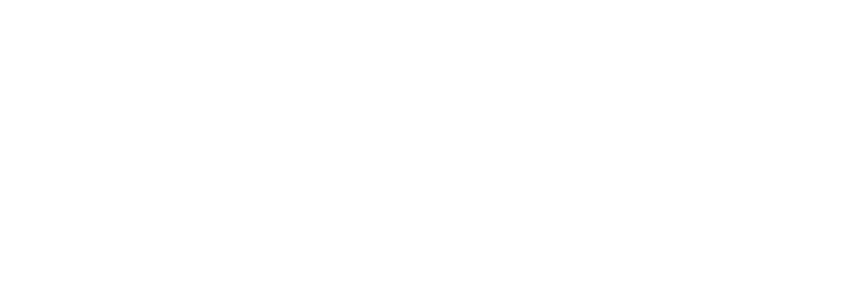
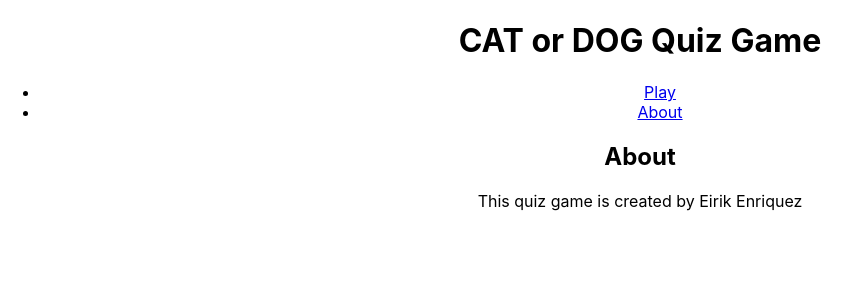
Before and after one commit to eirikenriquez/CatOrDog, a React (Create React App) app in the folder client/: page /about in a window 1280 px wide. Before the commit this address had no page. Shown: the top 300 px of the page, without its empty margins (0-861 px from the left). Built offline with nearby package versions, Linux system fonts and the light colour scheme.

Commit message:
created about

```diff
--- a/client/src/App.js
+++ b/client/src/App.js
@@ -3,6 +3,7 @@
 import "./App.css";
 import Layout from "./components/Layout";
 import Play from "./pages/Play";
+import About from "./pages/About";
 
 function App() {
   return (
@@ -10,6 +11,7 @@
       <Routes>
         <Route path="/" element={<Layout />}>
           <Route index element={<Play />} />
+          <Route path="/about" element={<About />} />
         </Route>
       </Routes>
     </BrowserRouter>
--- a/client/src/components/Layout.js
+++ b/client/src/components/Layout.js
@@ -5,11 +5,14 @@
   return (
     <div className="App">
       <header className="app-header">
-        <h1>CAT or DOG</h1>
+        <h1>CAT or DOG Quiz Game</h1>
         <nav>
           <ul>
             <li>
-              <Link to="/">Home</Link>
+              <Link to="/">Play</Link>
+            </li>
+            <li>
+              <Link to="/about">About</Link>
             </li>
           </ul>
         </nav>
@@ -17,9 +20,6 @@
       <main className="app-main">
         <Outlet />
       </main>
-      <footer className="app-footer">
-        <p>Quiz Game created by Eirik Enriquez</p>
-      </footer>
     </div>
   );
 }
--- a/client/src/pages/About.js
+++ b/client/src/pages/About.js
@@ -0,0 +1,14 @@
+import React from "react";
+
+function About() {
+  return (
+    <div className="about">
+      <div className="about-header">
+        <h2>About</h2>
+      </div>
+      <p>This quiz game is created by Eirik Enriquez</p>
+    </div>
+  );
+}
+
+export default About;
```
